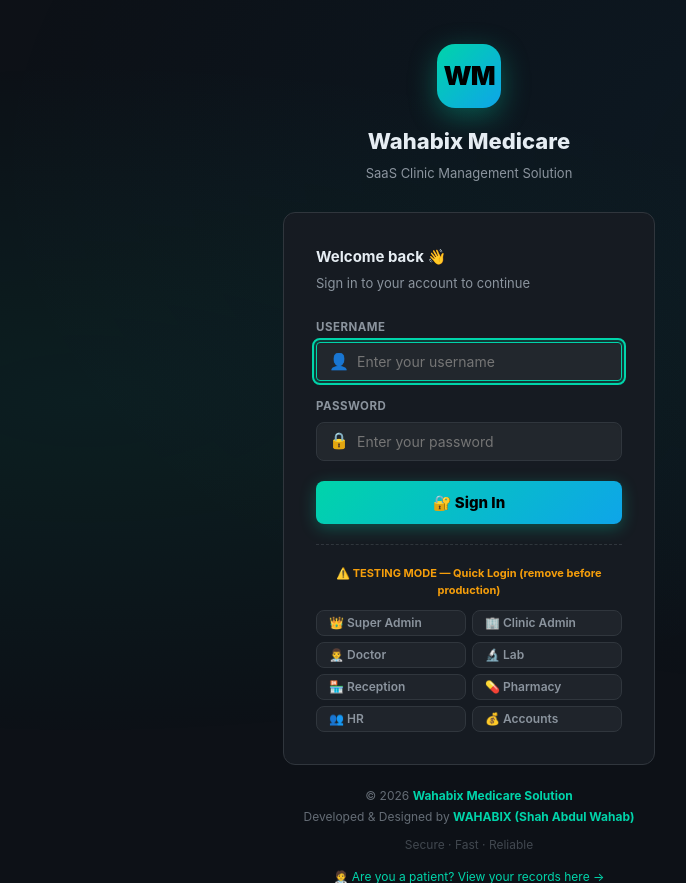
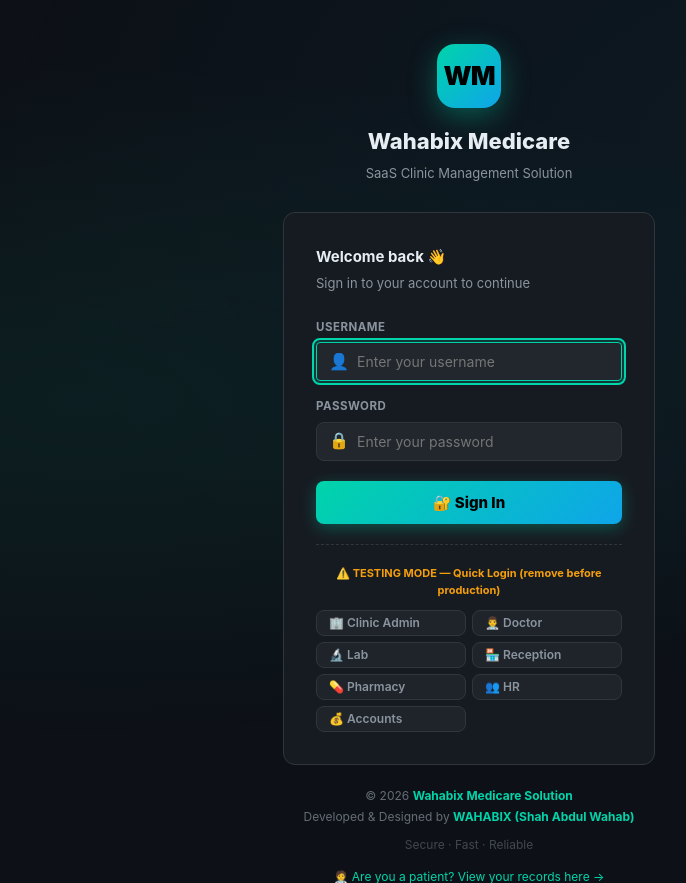
Before and after one commit to swahabcss-it/wahabixmedicare, a Django app: page /auth/login/ in a window 1280 px wide. Shown: the top 883 px of the page, without its empty margins (171-857 px from the left). Run offline with Django 5.2, Linux system fonts and the light colour scheme; data comes from the database, SQL or seed files in the repository.

Commit message:
Remove Super Admin button from quick demo login panel

```diff
--- a/wms/templates/base/login.html
+++ b/wms/templates/base/login.html
@@ -111,7 +111,7 @@ body{display:flex;align-items:center;justify-content:center;min-height:100vh;pad
         ⚠️ TESTING MODE — Quick Login (remove before production)
       </div>
       <div style="display:grid;grid-template-columns:1fr 1fr;gap:6px;">
-        <button type="button" class="btn btn-secondary btn-sm quick-login" data-u="wahabix" data-p="Demo@12345">👑 Super Admin</button>
+       <!-- <button type="button" class="btn btn-secondary btn-sm quick-login" data-u="wahabix" data-p="Demo@12345">👑 Super Admin</button> -->
         <button type="button" class="btn btn-secondary btn-sm quick-login" data-u="admin_demo" data-p="Demo@12345">🏢 Clinic Admin</button>
         <button type="button" class="btn btn-secondary btn-sm quick-login" data-u="doctor_demo" data-p="Demo@12345">👨‍⚕️ Doctor</button>
         <button type="button" class="btn btn-secondary btn-sm quick-login" data-u="lab_demo" data-p="Demo@12345">🔬 Lab</button>
```
